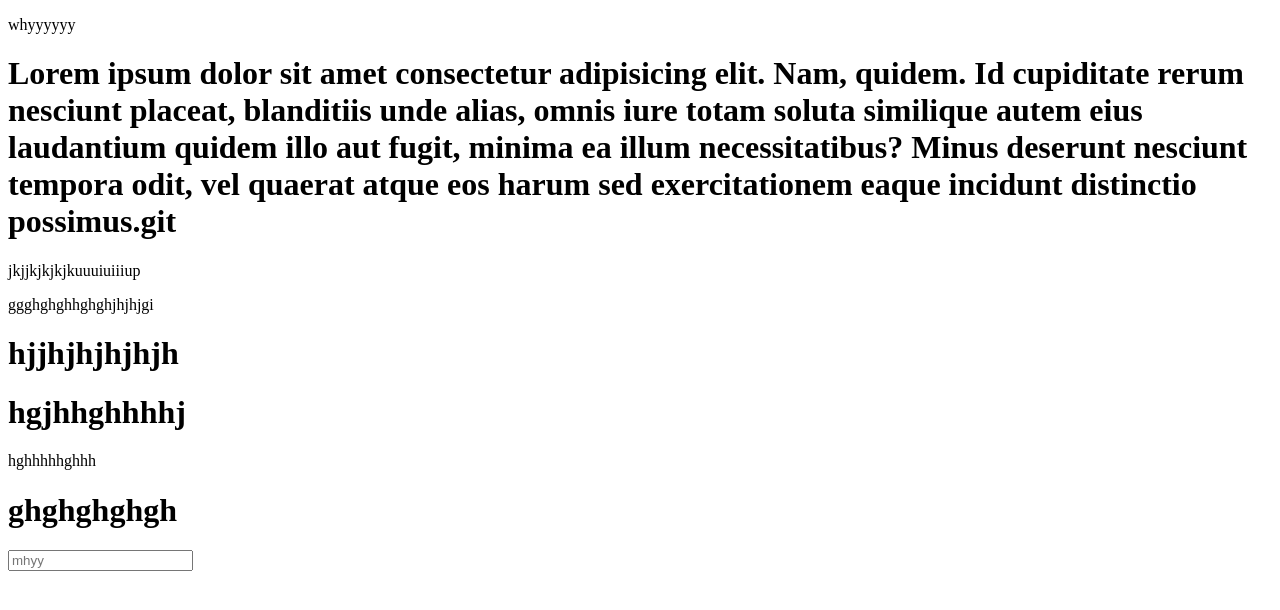
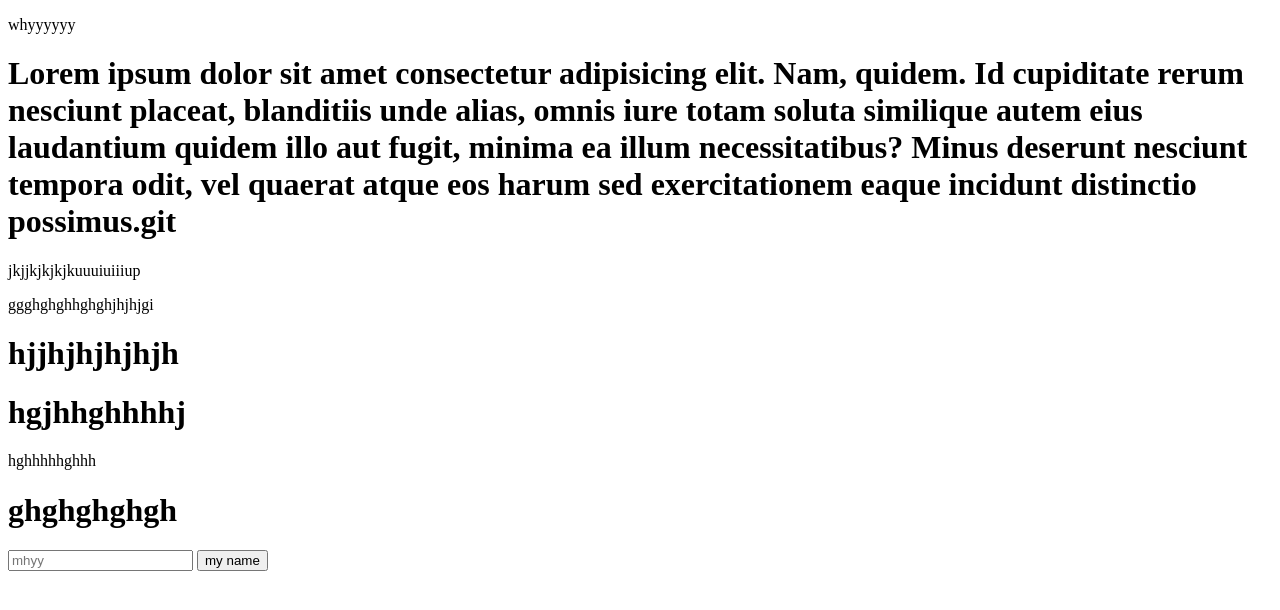
Before and after one commit to beginnerfreelancer/full-five, a plain HTML site: page index.html in a window 1280 px wide. Drawn offline with Linux system fonts and the light colour scheme.

Commit message:
Update index.html

```diff
--- a/index.html
+++ b/index.html
@@ -17,5 +17,6 @@
     <p>hghhhhhghhh</p>
     <h1>ghghghghgh</h1>
     <input type="text" name="" id="" placeholder="mhyy">
+    <button> my name</button>
 </body>
 </html>
```
